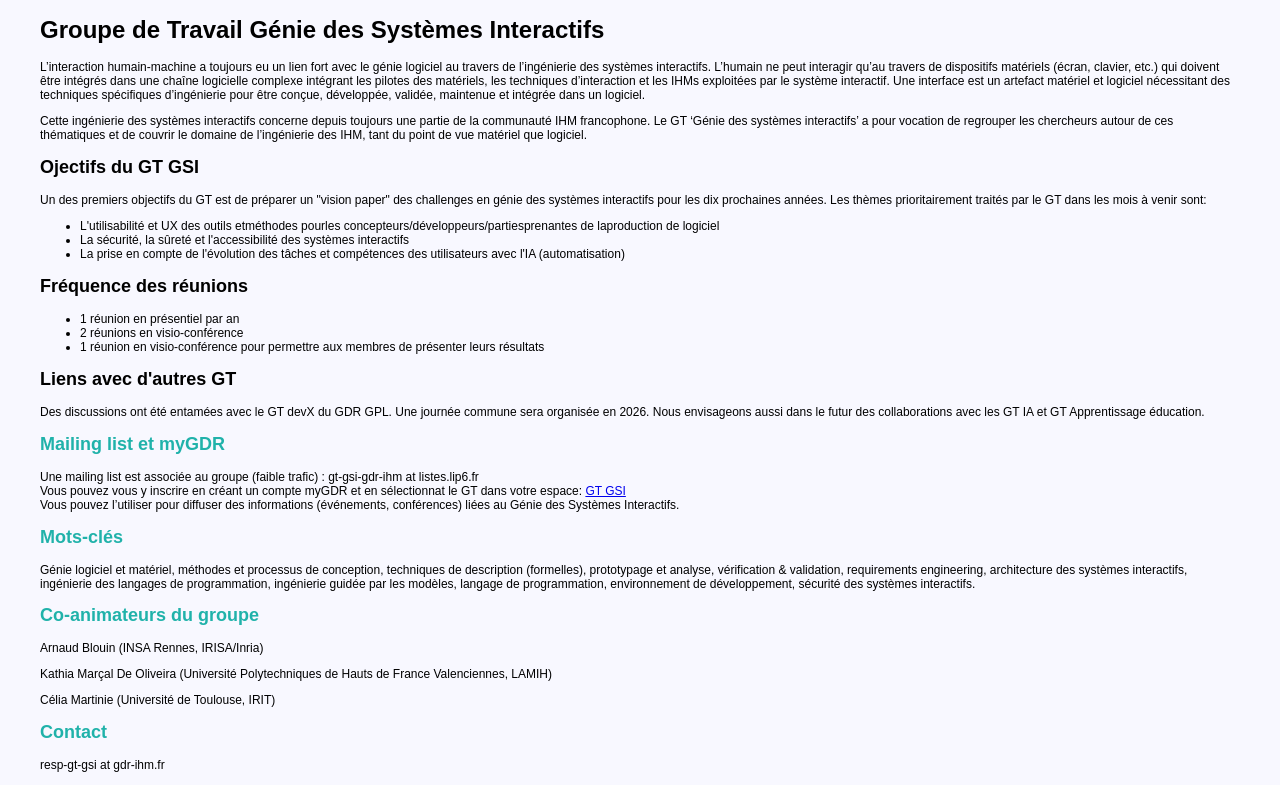
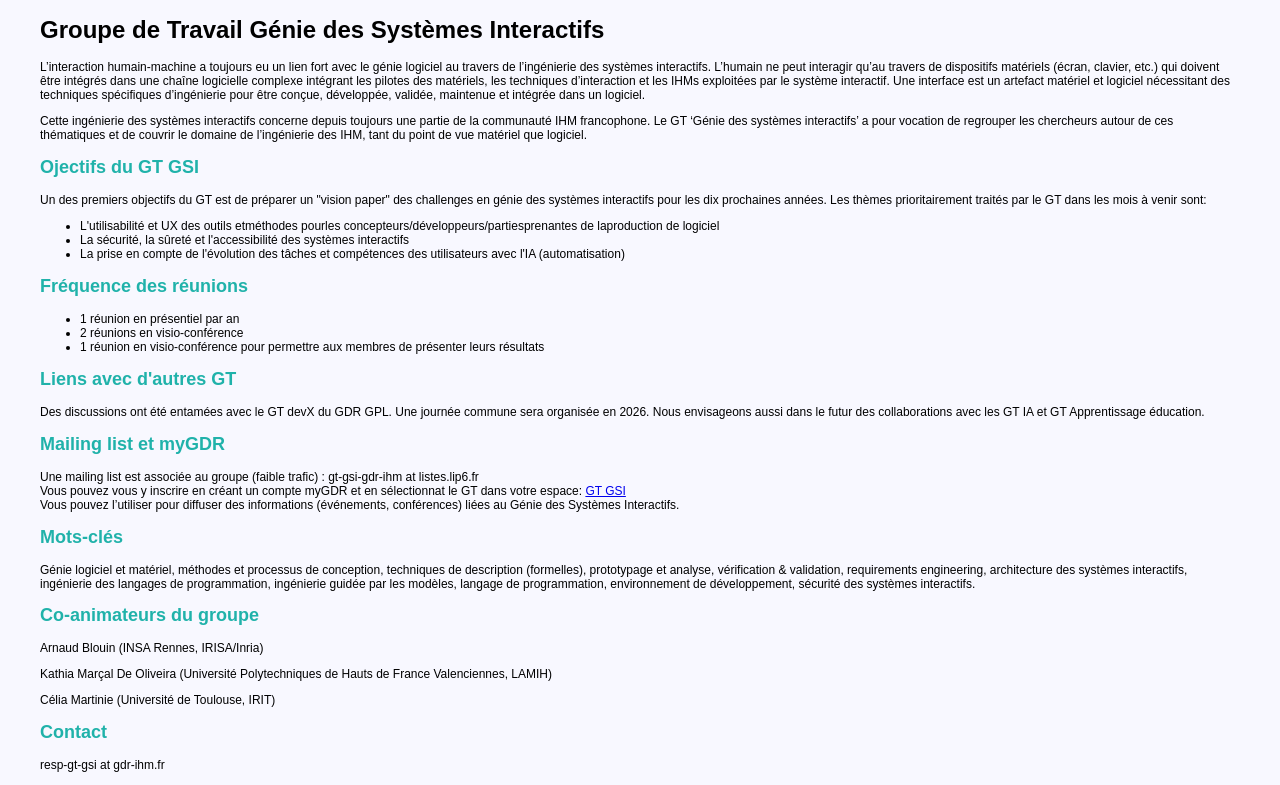
Before and after one commit to gt-gsi/gtgsi, a plain HTML site: page index.html in a window 1280 px wide. Shown: the top 785 px of the page. Drawn offline with Linux system fonts and the light colour scheme.

Commit message:
Update index.html

```diff
--- a/index.html
+++ b/index.html
@@ -11,7 +11,7 @@
          Une interface est un artefact matériel et logiciel nécessitant des techniques spécifiques d’ingénierie pour être conçue, développée, validée, maintenue et intégrée dans un logiciel.</p>
     <p>Cette ingénierie des systèmes interactifs concerne depuis toujours une partie de la communauté IHM francophone. Le GT ‘Génie des systèmes interactifs’ a pour vocation de regrouper les chercheurs autour de ces thématiques et de couvrir le domaine de l’ingénierie des IHM, tant du point de vue matériel que logiciel.</p>
 
-    <h2>Ojectifs du GT GSI</h2>
+    <h2 style="color:lightseagreen;">Ojectifs du GT GSI</h2>
     <p>Un des premiers objectifs du GT est de préparer un "vision paper" des challenges en génie des systèmes interactifs pour les dix prochaines années. Les thèmes prioritairement traités par le GT dans les mois à venir sont:
     <ul>
         <li>L'utilisabilité et UX des outils etméthodes pourles concepteurs/développeurs/partiesprenantes de laproduction de logiciel</li>
@@ -19,7 +19,7 @@
         <li>La prise en compte de l'évolution des tâches et compétences des utilisateurs avec l'IA (automatisation)</li>
     </ul>
 
-    <h2>Fréquence des réunions</h2>
+    <h2 style="color:lightseagreen;">Fréquence des réunions</h2>
     <ul>
         <li>1 réunion en présentiel par an</li>
         <li>2 réunions en visio-conférence</li>
@@ -27,7 +27,7 @@
     </ul>
 
 
-    <h2>Liens avec d'autres GT</h2>
+    <h2 style="color:lightseagreen;">Liens avec d'autres GT</h2>
     <p> Des discussions ont été entamées avec le GT devX du GDR GPL. Une journée commune sera organisée en 2026. Nous envisageons aussi dans le futur des collaborations avec les GT IA et GT Apprentissage éducation.
 
     <h2 style="color:lightseagreen;">Mailing list et myGDR</h2>
```
